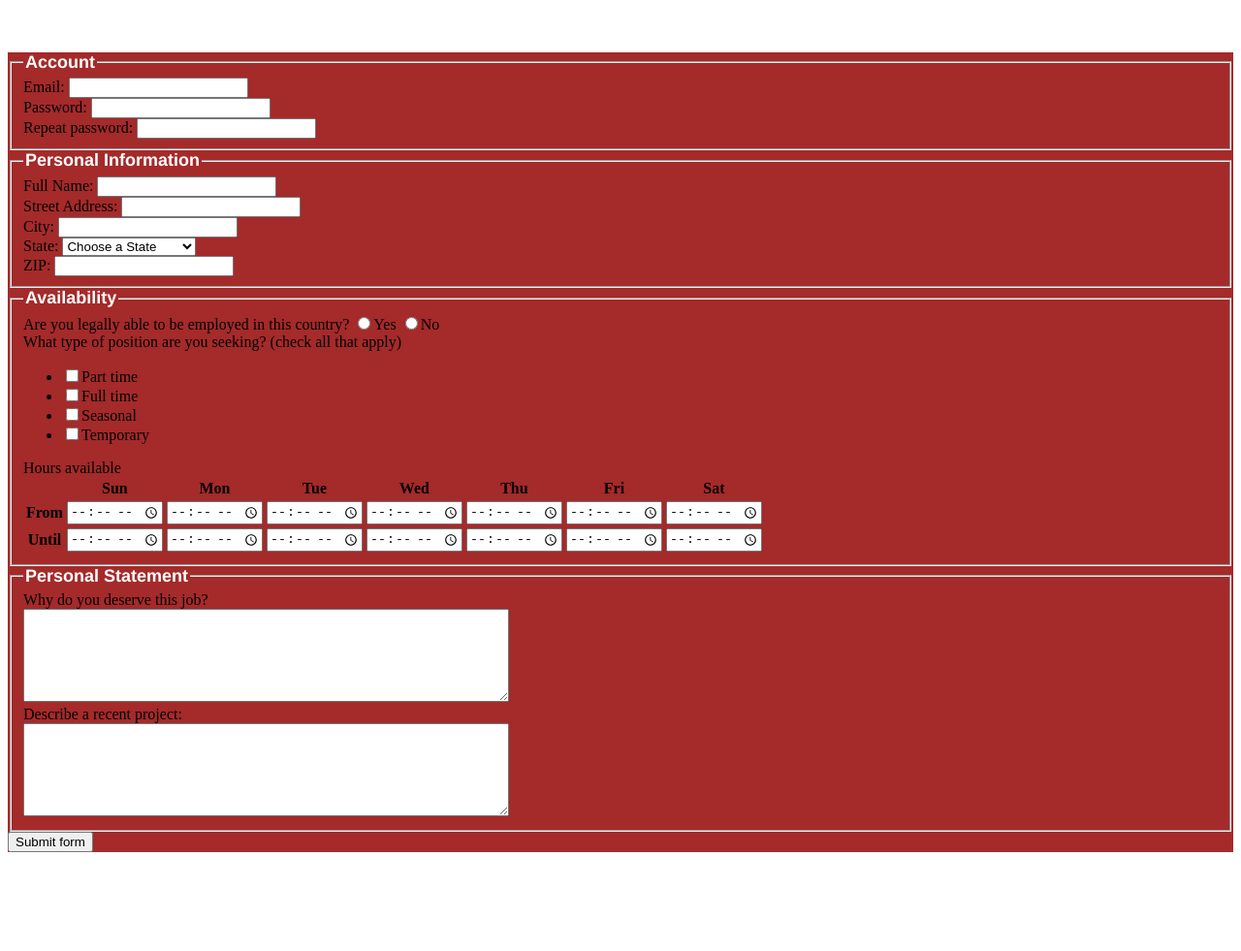
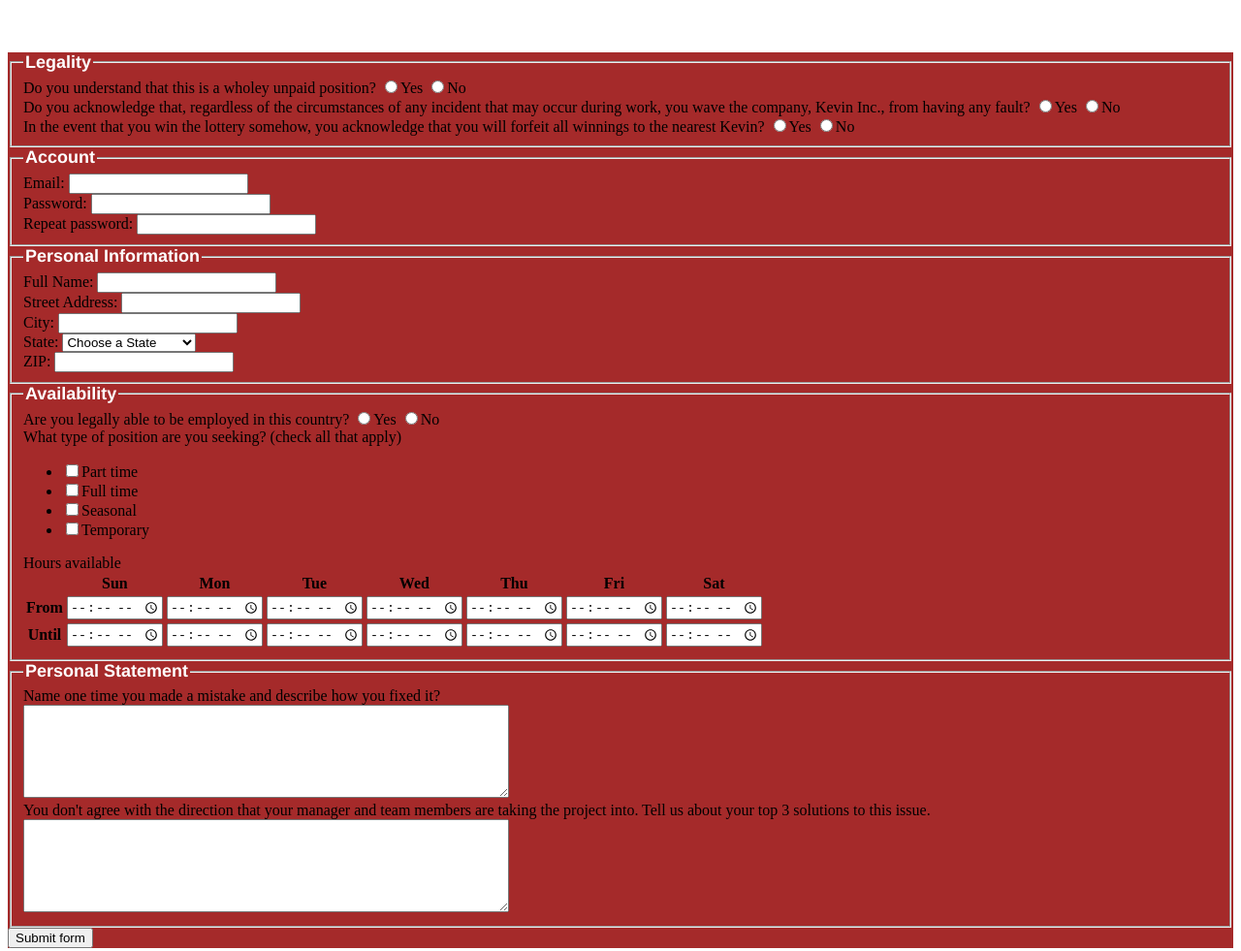
Before and after one commit to kev2000-1868455/kev2000-1868455.github.io, a plain HTML site: page jobApplicationForm.html in a window 1280 px wide. Shown: the whole page at 97% size. Before the commit the page ends 887 px from the top, so only its background shows below. Drawn offline with Linux system fonts and the light colour scheme.

Commit message:
Add files via upload

```diff
--- a/jobApplicationForm.html
+++ b/jobApplicationForm.html
@@ -10,6 +10,29 @@
 <h2> The Last Job Application You Will EVER Need</h2>
 
 <form action="http://gclass.alexburner.com/formtest.php" method="post">
+
+    <fieldset>
+		<legend>Legality</legend>
+		<div class="field">
+			<label>Do you understand that this is a wholey unpaid position?</label>
+			<input type="radio" name="legal" value="yes">Yes
+			<input type="radio" name="legal" value="no">No
+		</div>
+        <div class="field">
+			<label>Do you acknowledge that, regardless of the circumstances of any incident that may occur during work,
+                you wave the company, Kevin Inc., from having any fault?
+             </label>
+			<input type="radio" name="legal" value="yes">Yes
+			<input type="radio" name="legal" value="no">No
+		</div>
+        <div class="field">
+			<label>In the event that you win the lottery somehow, you acknowledge that you will forfeit all winnings
+                to the nearest Kevin?
+             </label>
+			<input type="radio" name="legal" value="yes">Yes
+			<input type="radio" name="legal" value="no">No
+		</div>
+    </fieldset>
 
 	<fieldset>
 		<legend>Account</legend>
@@ -160,11 +183,13 @@
 	<fieldset>
 		<legend>Personal Statement</legend>
 		<div class="field">
-			<label>Why do you deserve this job?</label><br>
+			<label>Name one time you made a mistake and describe how you fixed it?</label><br>
 			<textarea name="deserve" rows="6" cols="60"></textarea>
 		</div>
 		<div class="field">
-			<label>Describe a recent project:</label><br>
+			<label>You don't agree with the direction that your manager and team members are taking the project into.
+                Tell us about your top 3 solutions to this issue.
+            </label><br>
 			<textarea name="project" rows="6" cols="60"></textarea>
 		</div>
 	</fieldset>
```
